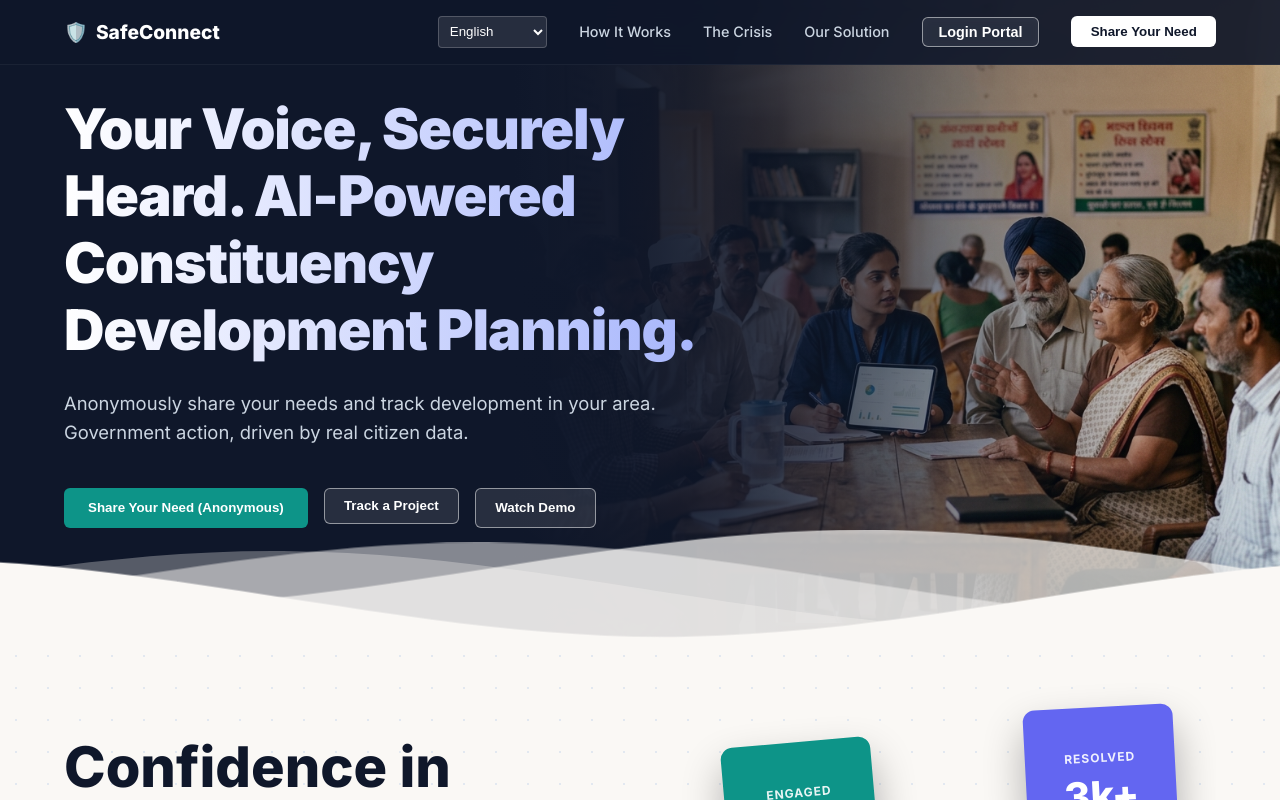
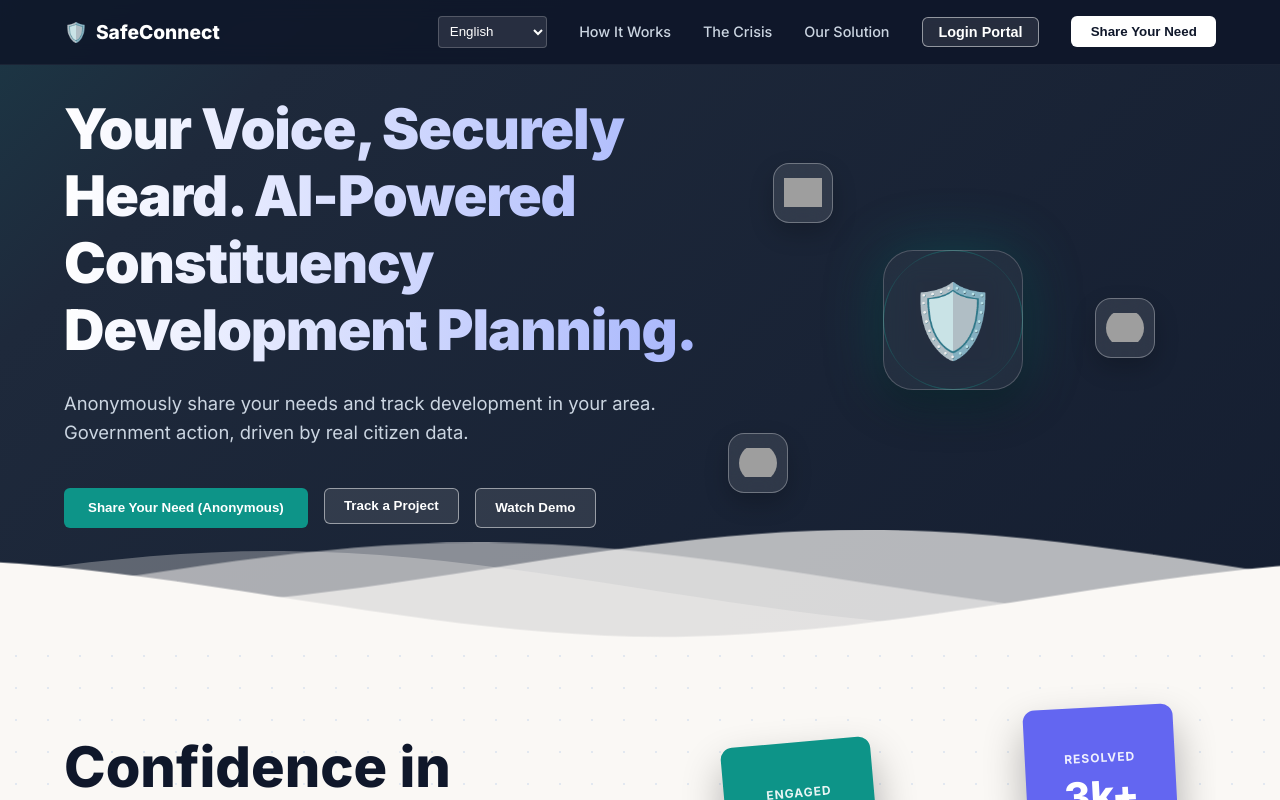
Before and after one commit to reet-9944/People-s-Priorities, a Next.js app: page / in a window 1280 px wide. Shown: the top 800 px of the page. Built offline with nearby package versions, Linux system fonts and the light colour scheme; grey boxes are pictures that could not be loaded.

Commit message:
Replace static hero image with advanced glowing CSS 3D network animation

```diff
--- a/src/app/globals.css
+++ b/src/app/globals.css
@@ -130,27 +130,100 @@ a {
   color: white;
 }
 
-.hero-bg-image {
-  position: absolute;
-  top: 0;
-  right: 0;
-  width: 65%;
-  height: 100%;
-  object-fit: cover;
-  z-index: 1;
-  opacity: 1;
-  mask-image: linear-gradient(to left, rgba(0,0,0,1) 30%, rgba(0,0,0,0) 100%);
-  -webkit-mask-image: linear-gradient(to left, rgba(0,0,0,1) 30%, rgba(0,0,0,0) 100%);
+.hero-animated-bg {
+  background: linear-gradient(-45deg, #0f172a, #1e293b, #0d9488, #0f172a);
+  background-size: 400% 400%;
+  animation: gradientBG 15s ease infinite;
 }
 
-.hero-overlay {
+@keyframes gradientBG {
+  0% { background-position: 0% 50%; }
+  50% { background-position: 100% 50%; }
+  100% { background-position: 0% 50%; }
+}
+
+.hero-graphic-container {
   position: absolute;
-  top: 0;
-  left: 0;
-  right: 0;
-  bottom: 0;
-  background: linear-gradient(90deg, rgba(15,23,42,1) 40%, rgba(15,23,42,0) 100%);
-  z-index: 2;
+  top: 50%;
+  right: 8%;
+  transform: translateY(-50%);
+  width: 450px;
+  height: 450px;
+  z-index: 5;
+  perspective: 1000px;
+}
+.floating-glass-card {
+  width: 140px;
+  height: 140px;
+  background: rgba(255, 255, 255, 0.05);
+  backdrop-filter: blur(16px);
+  -webkit-backdrop-filter: blur(16px);
+  border: 1px solid rgba(255, 255, 255, 0.2);
+  border-radius: 30px;
+  position: absolute;
+  top: 50%;
+  left: 50%;
+  transform: translate(-50%, -50%);
+  display: flex;
+  align-items: center;
+  justify-content: center;
+  font-size: 4.5rem;
+  box-shadow: 0 20px 40px rgba(0,0,0,0.3), 0 0 60px rgba(13, 148, 136, 0.3);
+  animation: float 6s ease-in-out infinite;
+  z-index: 10;
+}
+.pulse-ring {
+  position: absolute;
+  top: 50%;
+  left: 50%;
+  transform: translate(-50%, -50%);
+  border-radius: 50%;
+  border: 1px solid rgba(13, 148, 136, 0.4);
+  animation: ripple 4s linear infinite;
+}
+.pulse-ring.ring-1 { width: 140px; height: 140px; animation-delay: 0s; }
+.pulse-ring.ring-2 { width: 140px; height: 140px; animation-delay: 1.3s; }
+.pulse-ring.ring-3 { width: 140px; height: 140px; animation-delay: 2.6s; }
+
+.floating-node {
+  position: absolute;
+  width: 60px;
+  height: 60px;
+  background: rgba(255, 255, 255, 0.1);
+  backdrop-filter: blur(12px);
+  border: 1px solid rgba(255, 255, 255, 0.3);
+  border-radius: 16px;
+  display: flex;
+  align-items: center;
+  justify-content: center;
+  padding: 10px;
+  animation: floatNode 7s ease-in-out infinite;
+  box-shadow: 0 10px 25px rgba(0,0,0,0.2);
+  z-index: 15;
+}
+.node-1 { top: 15%; left: 10%; animation-delay: 0s; }
+.node-2 { top: 75%; left: 0%; animation-delay: 2s; }
+.node-3 { top: 45%; right: 5%; animation-delay: 4s; }
+
+@keyframes float {
+  0% { transform: translate(-50%, -50%) translateY(0px) rotateX(0deg) rotateY(0deg); }
+  50% { transform: translate(-50%, -50%) translateY(-25px) rotateX(8deg) rotateY(-8deg); }
+  100% { transform: translate(-50%, -50%) translateY(0px) rotateX(0deg) rotateY(0deg); }
+}
+@keyframes ripple {
+  0% { width: 140px; height: 140px; opacity: 1; }
+  100% { width: 600px; height: 600px; opacity: 0; }
+}
+@keyframes floatNode {
+  0% { transform: translateY(0px) rotate(0deg); }
+  50% { transform: translateY(-30px) rotate(15deg); }
+  100% { transform: translateY(0px) rotate(0deg); }
+}
+
+@media (max-width: 768px) {
+  .hero-graphic-container {
+    display: none;
+  }
 }
 
 .hero-content {
--- a/src/app/page.tsx
+++ b/src/app/page.tsx
@@ -99,13 +99,24 @@ export default function Home() {
       </nav>
 
       {/* Hero Section */}
-      <section className="hero" style={{ position: 'relative' }}>
-        <img
-          src="/images/hero.png"
-          alt="Citizens discussing with official"
-          className="hero-bg-image"
-        />
-        <div className="hero-overlay"></div>
+      <section className="hero hero-animated-bg" style={{ position: 'relative' }}>
+        <div className="hero-graphic-container">
+          <div className="pulse-ring ring-1"></div>
+          <div className="pulse-ring ring-2"></div>
+          <div className="pulse-ring ring-3"></div>
+          <div className="floating-glass-card">
+            🛡️
+          </div>
+          <div className="floating-node node-1">
+            <img src="https://static.vecteezy.com/system/resources/previews/070/917/184/non_2x/3d-verified-badge-with-checkmark-isolated-on-transparent-background-png.png" style={{ width: '100%', height: '100%', objectFit: 'contain' }} alt="Node" />
+          </div>
+          <div className="floating-node node-2">
+            <img src="https://img.freepik.com/premium-photo/3d-ai-sentiment-analysis-customer-feedback-icons-ideal-isolated-vector-designs_980716-465713.jpg" style={{ width: '100%', height: '100%', objectFit: 'contain', borderRadius: '50%' }} alt="Node" />
+          </div>
+          <div className="floating-node node-3">
+            <img src="https://tse1.mm.bing.net/th/id/OIP.1rFRO_h5HQUKhNcRhLOQjgHaH6?r=0&rs=1&pid=ImgDetMain&o=7&rm=3" style={{ width: '100%', height: '100%', objectFit: 'contain', borderRadius: '50%' }} alt="Node" />
+          </div>
+        </div>
         <div className="hero-content" style={{ paddingBottom: '6rem' }}>
           <h1 className="hero-title">{t.heroTitle}</h1>
           <p className="hero-subtitle">
```
